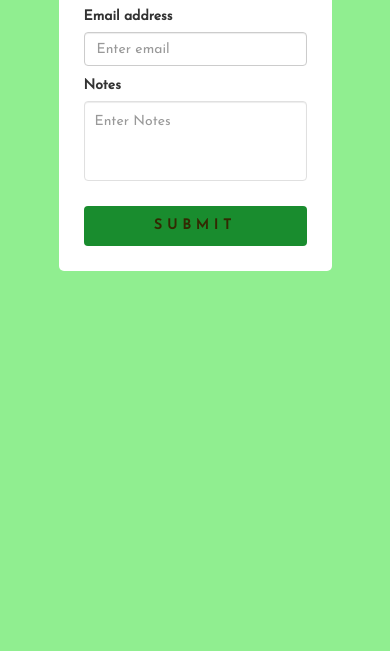
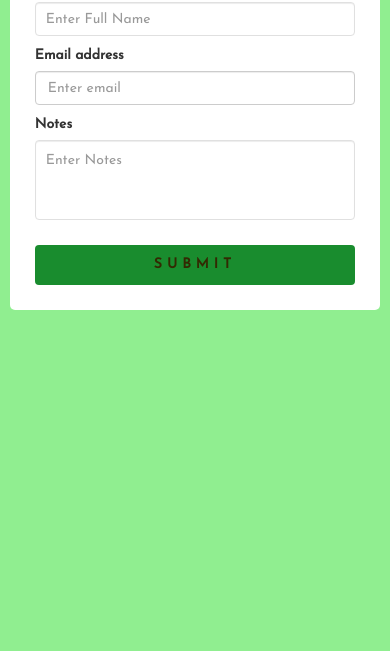
Before and after one commit to The-Chioma/adzuna_test, a plain HTML site: page index.html in a window 390 px wide. Shown: the part 193-844 px from the top of the page. Drawn offline with nearby package versions, Linux system fonts and the light colour scheme.

Commit message:
styling changes

```diff
--- a/style.css
+++ b/style.css
@@ -12,24 +12,13 @@ body{
   background-color: lightgreen
 }
 
-/* .wrapper{
-  position: absolute;
-  top: 50%;
-  left: 50%;
-  transform: translate(-50%,-50%);
-  width: 70%;
-  background: #fff;
-  padding: 25px;
-  border-radius: 5px;
-  margin:auto;
-} */
-
 .wrapper {
   width: 70%;
   margin: auto;
   background: #fff;
   padding: 25px;
   border-radius: 5px;
+  margin-top: 10%;
 }
 
 .wrapper h2{
@@ -78,3 +67,12 @@ body{
   font-size: 14px;
   transition: all 0.5s ease;
 }
+
+@media only screen
+  and (max-device-width: 1000px)
+ {
+
+    .wrapper {
+        width: 95%;
+}
+}
```
